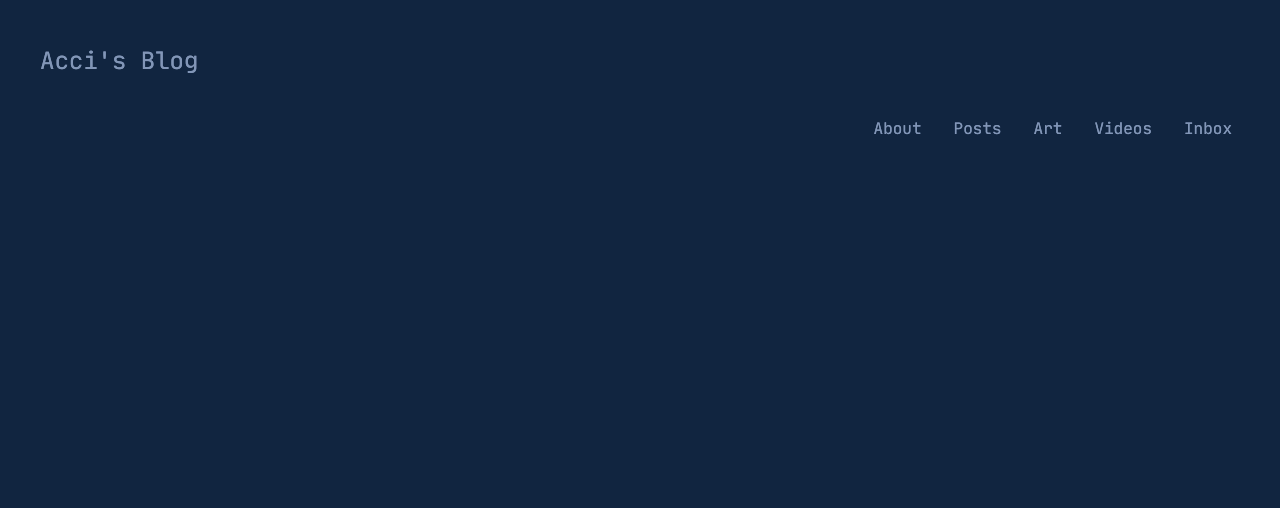
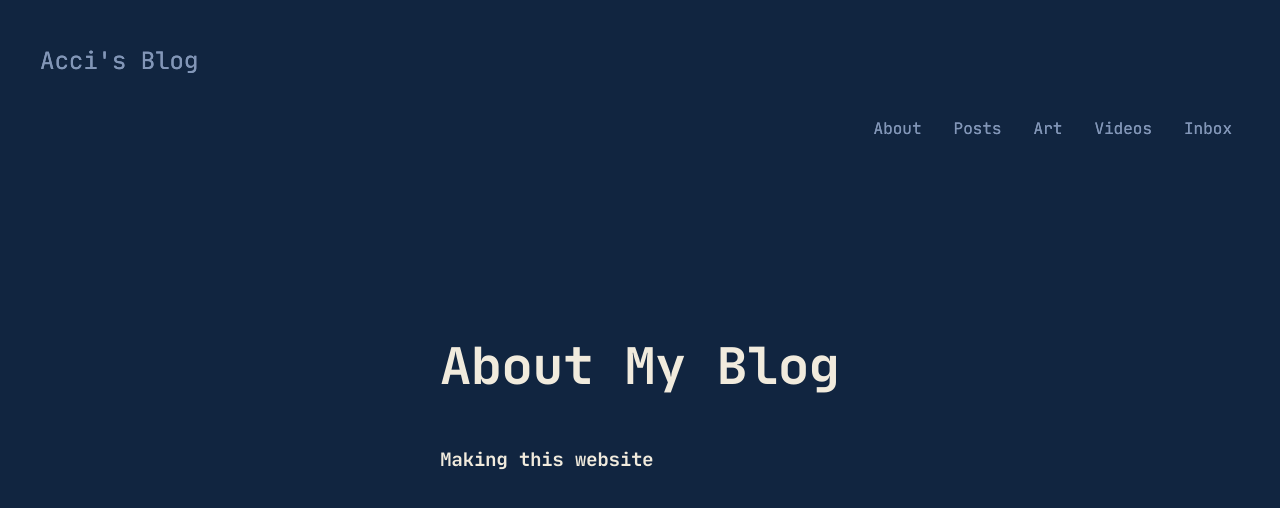
Before and after one commit to queenaccila/acci-blog, a React (Vite) app: page /about in a window 1280 px wide. Shown: the top 508 px of the page. Built offline with nearby package versions, Linux system fonts and the light colour scheme.

Commit message:
Started making about page

```diff
--- a/src/pages/About.css
+++ b/src/pages/About.css
@@ -0,0 +1,7 @@
+.title-div {
+    text-align: left;
+}
+
+.section {
+    margin-top: 3rem;
+}
--- a/src/pages/About.jsx
+++ b/src/pages/About.jsx
@@ -1,9 +1,19 @@
 import Navbar from "../global-components/Navbar"
+import './About.css'
 
 function About() {
   return (
     <>
       <Navbar />
+      <div className="title-div">
+        <h1>About My Blog</h1>
+        <div className="section">
+          <h3>Making this website</h3>
+          <p>
+
+          </p>
+        </div>
+      </div>
     </>
   )
 }
```
